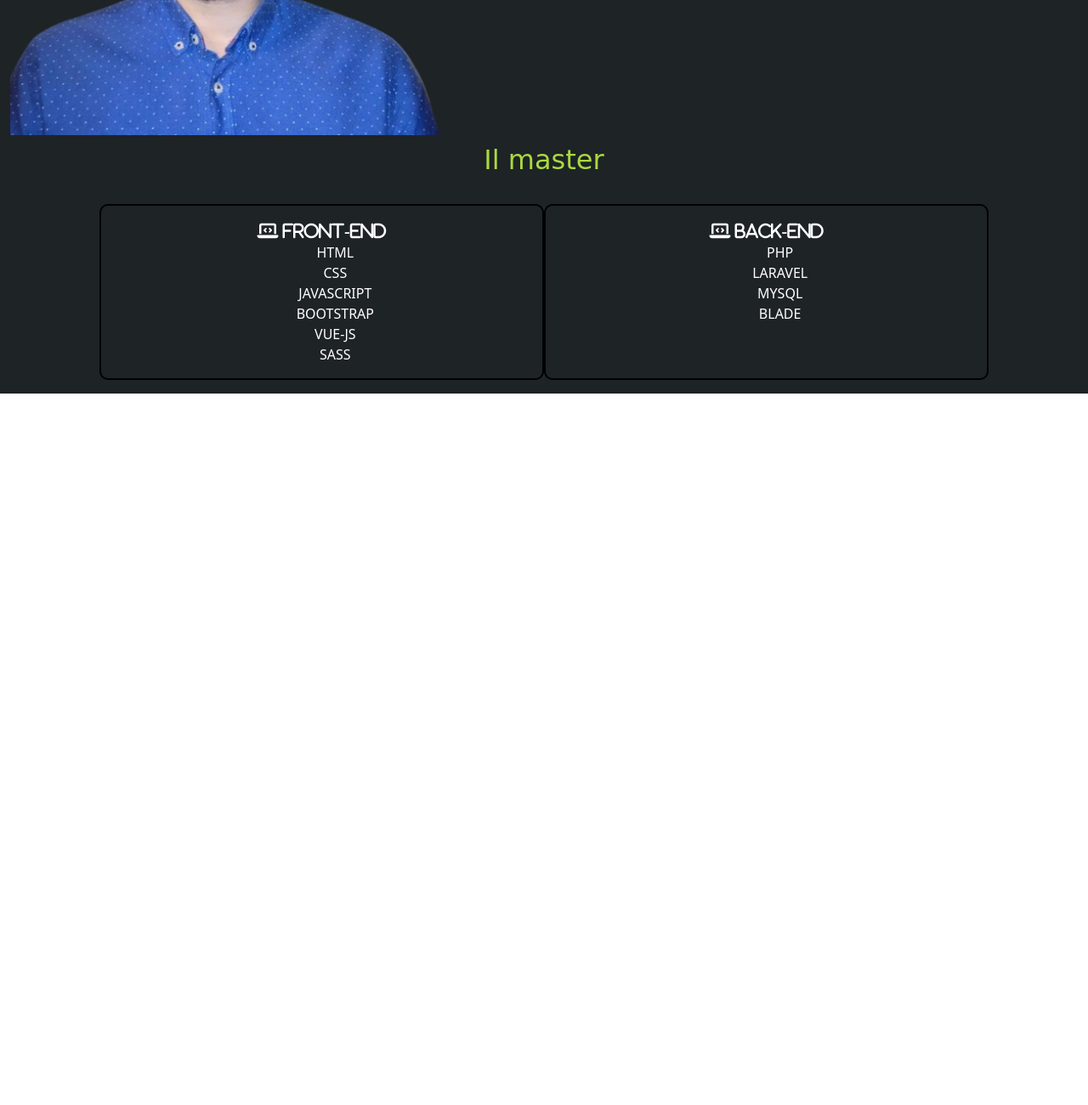
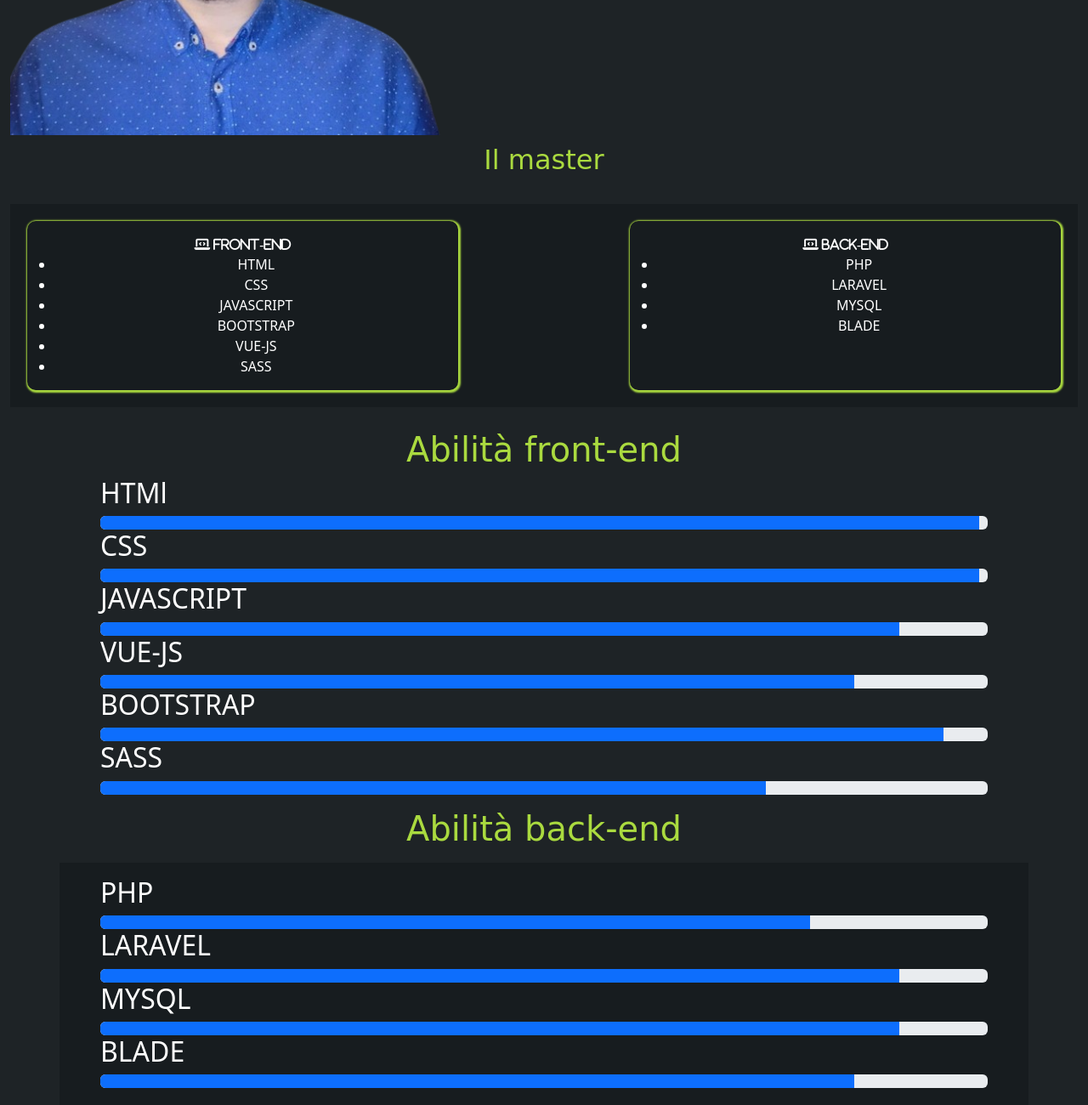
Before and after one commit to CosimoGiove/progettoMio, a plain HTML site: page index.html in a window 1280 px wide. Shown: the part 1298-2598 px from the top of the page at 85% size. Before the commit the page ends 1761 px from the top, so only its background shows below. Drawn offline with nearby package versions, Linux system fonts and the light colour scheme.

Commit message:
feat:skills

```diff
--- a/index.html
+++ b/index.html
@@ -6,7 +6,9 @@
     <meta name="viewport" content="width=device-width, initial-scale=1.0">
     <title>Cosimo Giove</title>
     <link rel="stylesheet" href="style.css">
-    <link rel="stylesheet" href="https://cdnjs.cloudflare.com/ajax/libs/font-awesome/6.5.2/css/all.min.css" integrity="sha512-SnH5WK+bZxgPHs44uWIX+LLJAJ9/2PkPKZ5QiAj6Ta86w+fsb2TkcmfRyVX3pBnMFcV7oQPJkl9QevSCWr3W6A==" crossorigin="anonymous" referrerpolicy="no-referrer" />
+    <link rel="stylesheet" href="https://cdnjs.cloudflare.com/ajax/libs/font-awesome/6.5.2/css/all.min.css"
+        integrity="sha512-SnH5WK+bZxgPHs44uWIX+LLJAJ9/2PkPKZ5QiAj6Ta86w+fsb2TkcmfRyVX3pBnMFcV7oQPJkl9QevSCWr3W6A=="
+        crossorigin="anonymous" referrerpolicy="no-referrer" />
     <link href="https://cdn.jsdelivr.net/npm/bootstrap@5.3.3/dist/css/bootstrap.min.css" rel="stylesheet"
         integrity="sha384-QWTKZyjpPEjISv5WaRU9OFeRpok6YctnYmDr5pNlyT2bRjXh0JMhjY6hW+ALEwIH" crossorigin="anonymous">
 </head>
@@ -32,7 +34,8 @@
                 <div class="container pcoco">
                     <div class="col-12 mt-3 text-center">
                         <h1>
-                        <span class="name">Cosimo Giove</span> <span class="fullstack">full stack web developer</span>
+                            <span class="name">Cosimo Giove</span> <span class="fullstack">full stack web
+                                developer</span>
                         </h1>
                     </div>
                     <div class="col-12 text-end mt-3">
@@ -47,7 +50,8 @@
                         <a class="no_underline" href="https://github.com/CosimoGiove">Visita il mio GitHub</a>
                     </div>
                     <div class="btn btn-success button mb-3">
-                    <a class="no_underline" href="https://www.linkedin.com/in/cosimo-giove-a4780a2b6/">Visita il mio Linkedin</a>
+                        <a class="no_underline" href="https://www.linkedin.com/in/cosimo-giove-a4780a2b6/">Visita il mio
+                            Linkedin</a>
                     </div>
 
                 </div>
@@ -70,7 +74,8 @@
                     <p>Sono Cosimo Giove mi sono diplomato nel 2016 come perito nautico meccanico, ma fin da subito
                         ho scoperto di avere una forte passione per il mondo teck così
                         ho deciso di cambiare rotta e seguire il mio sogno di diventare un programmatore full stack.
-                         Sto lavorando sodo per migliorare le mie competenze e portare la mia carriera al livello successivo.
+                        Sto lavorando sodo per migliorare le mie competenze e portare la mia carriera al livello
+                        successivo.
                     </p>
                 </div>
             </div>
@@ -78,7 +83,7 @@
         <h2 class="chisono text-center">Il master</h2>
         <div class="container-fluid descrizione pb-3 pt-4">
             <div class="prova">
-                <div class="col-6 col-md-5 ciao text-center">
+                <div class="col-5 col-md-5 ciao text-center">
                     <i class="fa-solid fa-laptop-code"> front-end</i>
                     <ul>
                         <li>
@@ -102,7 +107,7 @@
                     </ul>
 
                 </div>
-                <div class="col-6 col-md-5 text-center ciao">
+                <div class="col-5 col-md-5 text-center ciao">
                     <div class="icona">
                         <i class="fa-solid fa-laptop-code"> Back-end</i>
                     </div>
@@ -124,6 +129,72 @@
                 </div>
             </div>
         </div>
+        <h1 class="chisono text-center">Abilità front-end</h1>
+        <div class="container animazione2 px-5">
+            <h2 class="teck">HTMl</h2>
+            <div class="progress" role="progressbar" aria-label="Basic example" aria-valuenow="0" aria-valuemin="0"
+                aria-valuemax="100">
+
+                <div class="progress-bar" style="width: 99%"></div>
+            </div>
+            <h2 class="teck">CSS</h2>
+            <div class="progress" role="progressbar" aria-label="Basic example" aria-valuenow="0" aria-valuemin="0"
+                aria-valuemax="100">
+
+                <div class="progress-bar" style="width: 99%"></div>
+            </div>
+            <h2 class="teck">JAVASCRIPT</h2>
+            <div class="progress" role="progressbar" aria-label="Basic example" aria-valuenow="0" aria-valuemin="0"
+                aria-valuemax="100">
+
+                <div class="progress-bar" style="width: 90%"></div>
+            </div>
+            <h2 class="teck">VUE-JS</h2>
+            <div class="progress" role="progressbar" aria-label="Basic example" aria-valuenow="0" aria-valuemin="0"
+                aria-valuemax="100">
+
+                <div class="progress-bar" style="width: 85%"></div>
+            </div>
+            <h2 class="teck">BOOTSTRAP</h2>
+            <div class="progress" role="progressbar" aria-label="Basic example" aria-valuenow="0" aria-valuemin="0"
+                aria-valuemax="100">
+
+                <div class="progress-bar" style="width: 95%"></div>
+            </div>
+            <h2 class="teck">SASS</h2>
+            <div class="progress" role="progressbar" aria-label="Basic example" aria-valuenow="0" aria-valuemin="0"
+                aria-valuemax="100">
+
+                <div class="progress-bar" style="width: 75%"></div>
+            </div>
+        </div>
+        <h1 class="chisono text-center mt-3 mb-3">Abilità back-end</h1>
+        <div class="container animazione px-5 pt-3">
+            <h2 class="teck">PHP</h2>
+            <div class="progress" role="progressbar" aria-label="Basic example" aria-valuenow="0" aria-valuemin="0"
+                aria-valuemax="100">
+
+                <div class="progress-bar" style="width: 80%"></div>
+            </div>
+            <h2 class="teck">LARAVEL</h2>
+            <div class="progress" role="progressbar" aria-label="Basic example" aria-valuenow="0" aria-valuemin="0"
+                aria-valuemax="100">
+
+                <div class="progress-bar" style="width: 90%"></div>
+            </div>
+            <h2 class="teck">MYSQL</h2>
+            <div class="progress" role="progressbar" aria-label="Basic example" aria-valuenow="0" aria-valuemin="0"
+                aria-valuemax="100">
+
+                <div class="progress-bar" style="width: 90%"></div>
+            </div>
+            <h2 class="teck">BLADE</h2>
+            <div class="progress" role="progressbar" aria-label="Basic example" aria-valuenow="0" aria-valuemin="0"
+                aria-valuemax="100">
+
+                <div class="progress-bar" style="width: 85%"></div>
+            </div>
+        </div>
     </main>
     <footer></footer>
     <script src="https://cdn.jsdelivr.net/npm/bootstrap@5.3.3/dist/js/bootstrap.bundle.min.js"
--- a/main.js
+++ b/main.js
@@ -28,3 +28,25 @@ window.addEventListener('scroll', () => {
     masterElement.classList.add('active');
   }
 });
+
+const masterElements = document.querySelector('.animazione');
+
+window.addEventListener('scroll', () => {
+  const scrollPosition = window.scrollY + window.innerHeight;
+  const elementPosition = masterElements.offsetTop;
+
+  if (scrollPosition >= elementPosition) {
+    masterElements.classList.add('active');
+  }
+});
+
+const masterElementss = document.querySelector('.animazione2');
+
+window.addEventListener('scroll', () => {
+  const scrollPosition = window.scrollY + window.innerHeight;
+  const elementPosition = masterElementss.offsetTop;
+
+  if (scrollPosition >= elementPosition) {
+    masterElementss.classList.add('active');
+  }
+});
--- a/style.css
+++ b/style.css
@@ -117,23 +117,25 @@ main{
 
     display: flex;
     flex-wrap: wrap;
-    justify-content: center;
+    justify-content: space-between;
+    background-color: #171C1F;
+    padding-top: 20px;
+    padding-bottom: 20px;
+    padding-left: 20px;
+    padding-right: 20px;
 
 
   }
 
   .ciao{
-    border: 2px solid black;
     word-break: break-all;
     border-radius: 10px;
+    box-shadow: 1px 1px 2px 2px  #AADA3F;
 
-  }
-  ul{
-    list-style: none;
   }
   i{
     margin-top: 20px;
-    font-size: 20px;
+    font-size: 15px;
 
   }
 
@@ -145,8 +147,29 @@ main{
   .master {
     opacity: 0;
     transform: translateY(20px);
-    transition: opacity 1s, transform 1s;
+    transition: opacity 3s, transform 2s;
   }
+
+  .animazione{
+    opacity: 0;
+    transform: translateY(20px);
+    transition: opacity 3s, transform 2s;
+  }
+  .animazione.active{
+        opacity: 1;
+        transform: translateY(0);
+    }
+
+    .animazione2{
+        opacity: 0;
+        transform: translateY(20px);
+        transition: opacity 3s, transform 2s;
+    }
+
+    .animazione2.active{
+        opacity: 1;
+    transform: translateY(0);
+    }
 
   .master.active {
     opacity: 1;
@@ -190,3 +213,24 @@ main{
       transform: translateY(0);
     }
   }
+
+  .abilita{
+    width: 100%;
+    height: 10px;
+    background-color: white;
+  }
+
+  .abilita div{
+    width: 99%;
+    height: 10px;
+    background-color: #AADA3F;
+  }
+
+  .teck{
+    color: white;
+  }
+
+  .animazione{
+    padding-bottom: 20px;
+    background-color: #171C1F;
+  }
```
Lines whose indentation alone changed are shown as unchanged.
